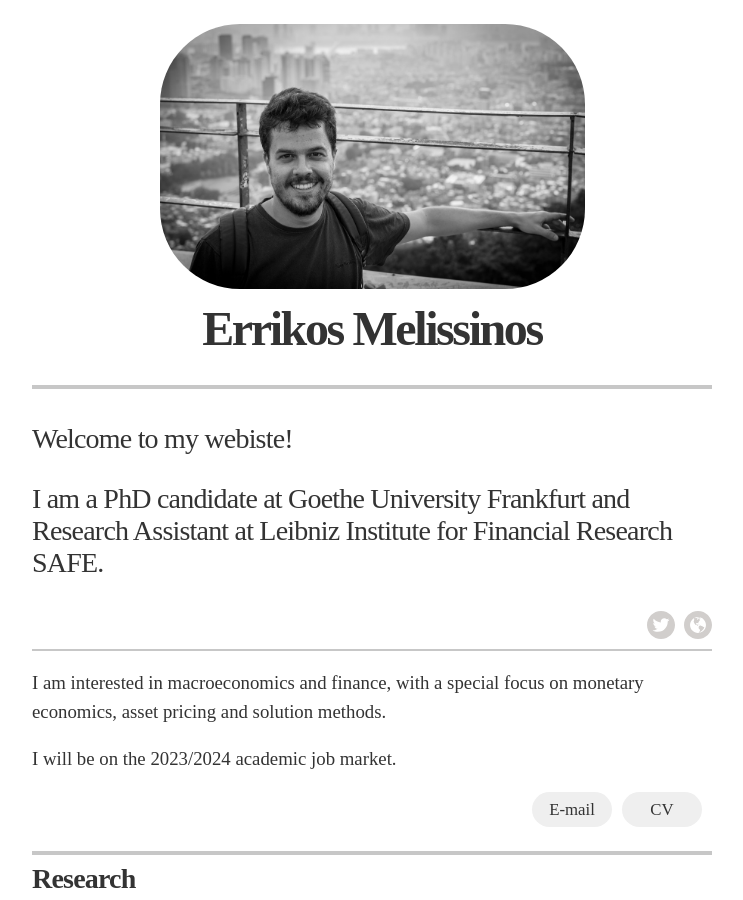
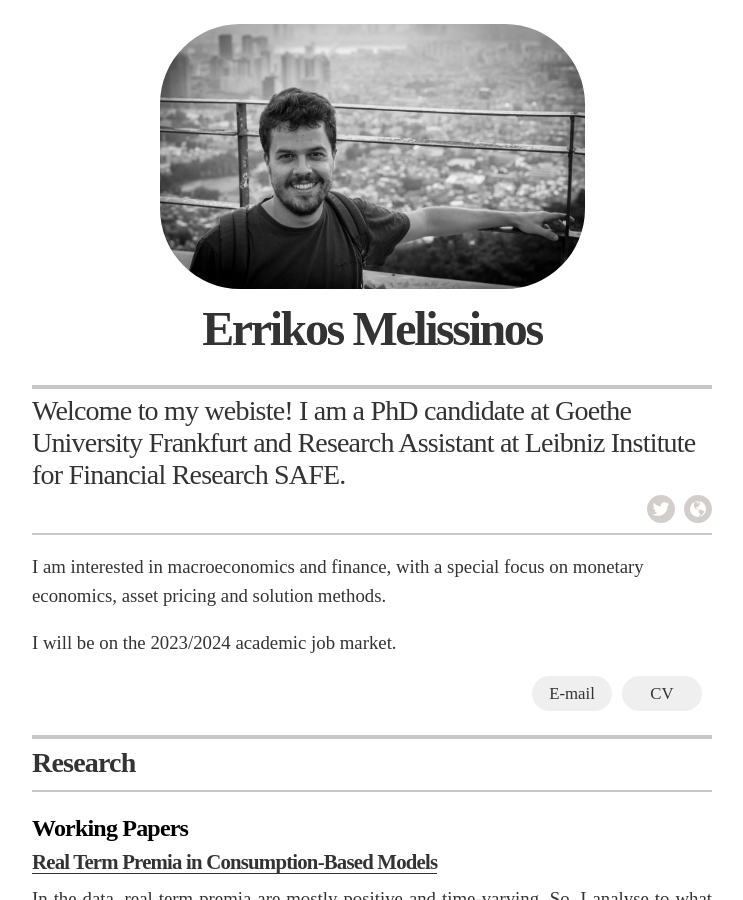
Before and after one commit to errikos-melissinos/errikos-melissinos.github.io, a Jekyll site: the page built from index.html, in a window 1280 px wide and 900 px high. Shown: the whole window, without its empty margins (268-1011 px from the left). Built offline with Jekyll 4.4.1, drawn with Linux system fonts in a browser that asks for light colours.

```diff
--- a/_config.yml
+++ b/_config.yml
@@ -11,7 +11,7 @@ sass:
 # Resume settings
 resume_avatar:                  "true"
 resume_name:                    "Errikos Melissinos"
-resume_title:                   "<p>Welcome to my webiste! </p> <p>I am a PhD candidate at Goethe University Frankfurt and Research Assistant at Leibniz Institute for Financial Research SAFE.</p>"
+resume_title:                   "Welcome to my webiste! I am a PhD candidate at Goethe University Frankfurt and Research Assistant at Leibniz Institute for Financial Research SAFE."
 
 # used for the contact button in _layouts/resume.html
 resume_contact_email:           "melissinos@safe-frankfurt.de"
```
